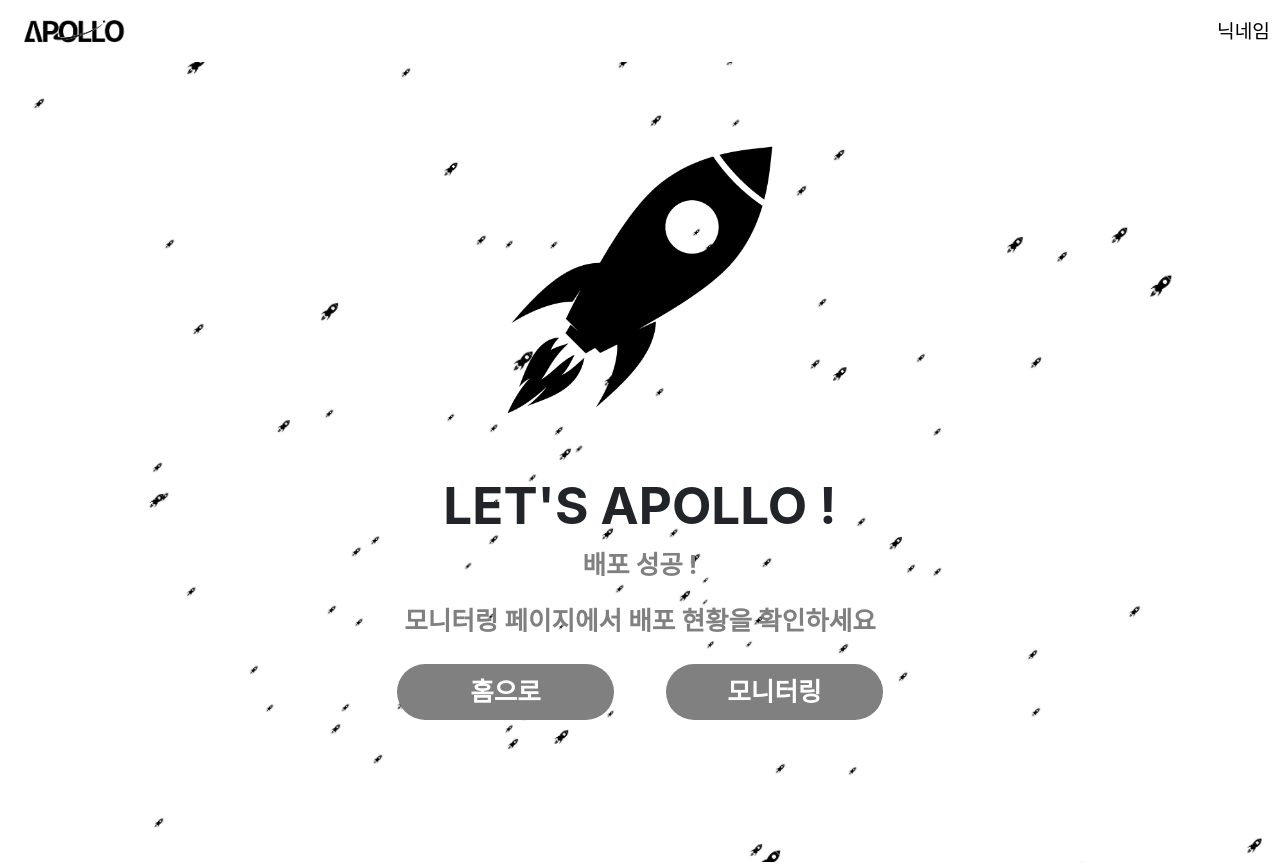
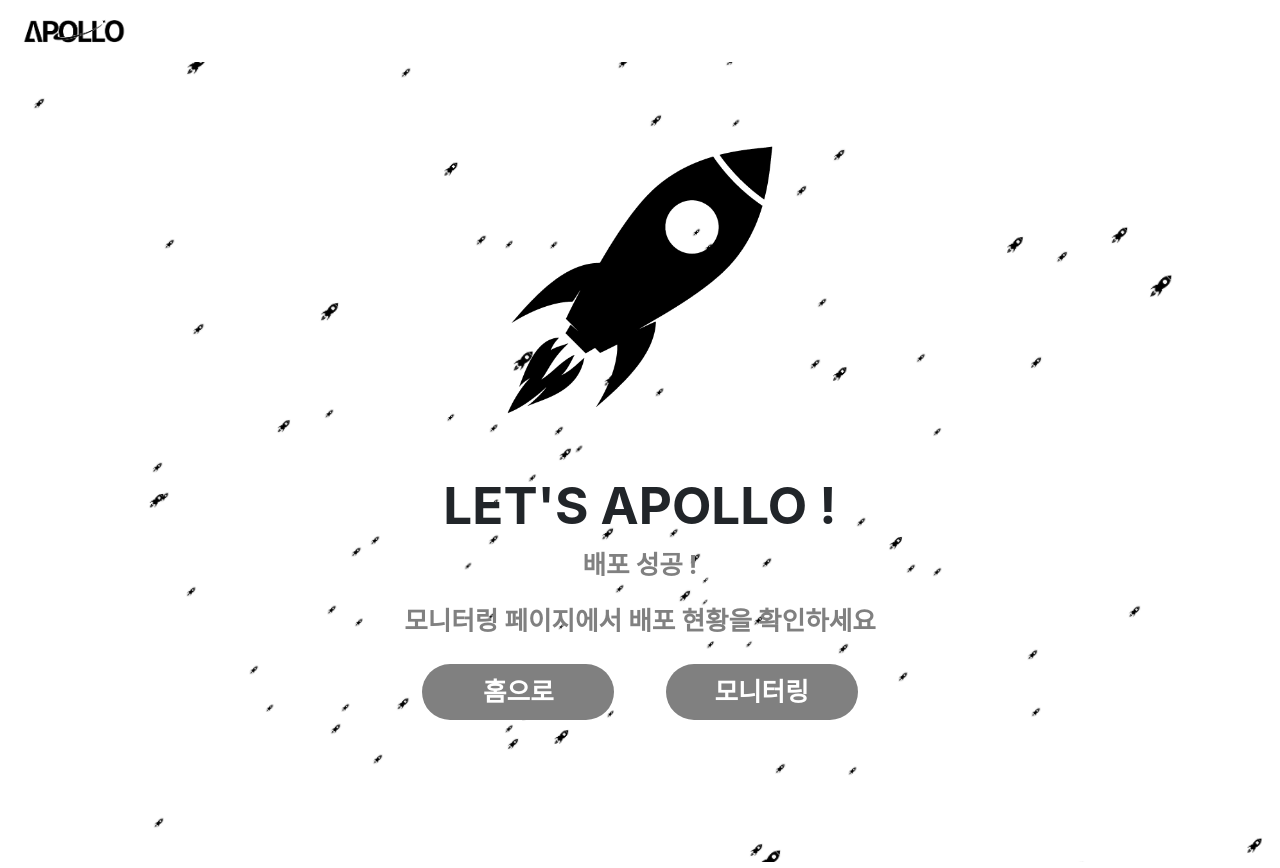
Before and after one commit to Hanium-Apollo/Apollo-Platform, a React (Create React App) app: page /success in a window 1280 px wide. Built offline with nearby package versions, Linux system fonts and the light colour scheme.

Commit message:
Feat : 로그인 로그아웃 수정

```diff
--- a/src/assets/css/FailPage.css
+++ b/src/assets/css/FailPage.css
@@ -7,7 +7,7 @@
   }
 
 .fhomebtn {
-    width: 17%;
+    width: 15%;
     height: 7%;
     background-color: gray;
     opacity: 1;
--- a/src/assets/css/SuccessPage.css
+++ b/src/assets/css/SuccessPage.css
@@ -8,7 +8,7 @@
 
   .shomebtn,
   .smonitorbtn {
-    width: 17%;
+    width: 15%;
     height: 7%;
     background-color: gray;
     opacity: 1;
@@ -24,11 +24,11 @@
   }
 
   .shomebtn {
-    left: 31%;
+    left: 33%;
   }
 
   .smonitorbtn {
-    right: 31%;
+    right: 33%;
   }
 
   p {
--- a/src/pages/MainPage/MainPage.tsx
+++ b/src/pages/MainPage/MainPage.tsx
@@ -3,28 +3,19 @@ import logoname from '../../assets/images/logoname.png';
 import github from '../../assets/images/github_logo.png';
 import '../../assets/css/MainPage.css';
 
-export function handleLogout(setIsLogin: React.Dispatch<React.SetStateAction<boolean>>) {
-    setIsLogin(false);
+export function handleLogout() {
     localStorage.removeItem("isLogin");
     window.location.href = "/";
 }
 
 function Main() {
-    const [isLogin, setIsLogin] = useState(false);
     const [inputValue1, setInputValue1] = useState('');
     const [inputValue2, setInputValue2] = useState('');
 
-  useEffect(() => {
-    const storedIsLogin = localStorage.getItem("isLogin");
-    if (storedIsLogin) {
-      setIsLogin(JSON.parse(storedIsLogin));
-    }
-  }, []);
 
     const handleLogin = () => {
         const githubAuthUrl = `https://github.com/login/oauth/authorize?client_id=eb98b73d98c77c524840&redirect_uri=http://localhost:3000/`;
         window.location.href = githubAuthUrl;
-    setIsLogin(true);
         localStorage.setItem("isLogin", JSON.stringify(true));
     };
     const [accessToken, setAccessToken] = useState('');
@@ -58,7 +49,7 @@ function Main() {
     return (
         <div>
             <img src={logoname} className="logoname" alt="logoname" />
-            {isLogin ? (
+            {localStorage.getItem("isLogin") ? (
                 <form onSubmit={handleLogin}>
                 <input className="inputname" type="text" value={inputValue1} onChange={handleInputChange1} placeholder="서비스 이름을 입력해주세요"/>
                 <input className="inputURL" type="text" value={inputValue2} onChange={handleInputChange2} placeholder="Github URL을 입력해주세요"/>
--- a/src/pages/Nav/Nav.tsx
+++ b/src/pages/Nav/Nav.tsx
@@ -5,7 +5,6 @@ import '../../assets/css/Nav.css';
 import { handleLogout } from '../MainPage/MainPage';
 
 function Nav(){
-    const [isLogin, setIsLogin] = useState(false);
 
     const [isOpen, setIsOpen] = useState(false);
     const navigate = useNavigate();
@@ -33,15 +32,16 @@ function Nav(){
             <img src={logo} className="navbar_logo" alt="logo" />
             </Link>
             <div className='dropdown'>
-                <button className="dropdown-toggle" onClick={toggleDropdown}>
+                {localStorage.getItem("isLogin") && <button className="dropdown-toggle" onClick={toggleDropdown}>
                 닉네임
-                </button>
+                </button>}
+
                 {isOpen && (
                     <ul className="dropdown-menu">
                         <li onClick={GotoMain} style={{ cursor: 'pointer' }}>Home</li>
                         <li onClick={GotoFail} style={{ cursor: 'pointer' }}>Fail</li>
                         <li onClick={GotoSuccess} style={{ cursor: 'pointer' }}>Success</li>
-                        <li onClick={() => handleLogout(setIsLogin)} style={{ cursor: 'pointer' }}>Logout</li>
+                        <li onClick={() => handleLogout()} style={{ cursor: 'pointer' }}>Logout</li>
                     </ul>
                 )}
             </div>
```
Lines whose indentation alone changed are shown as unchanged.
